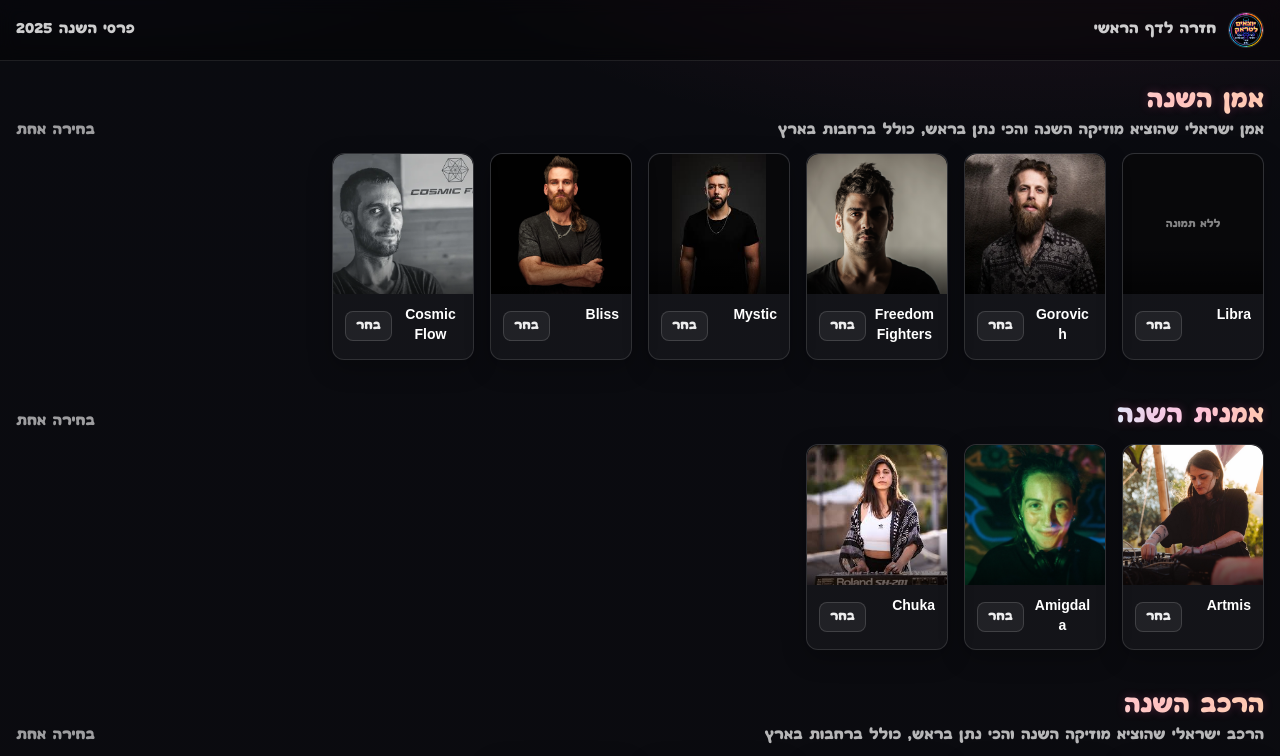
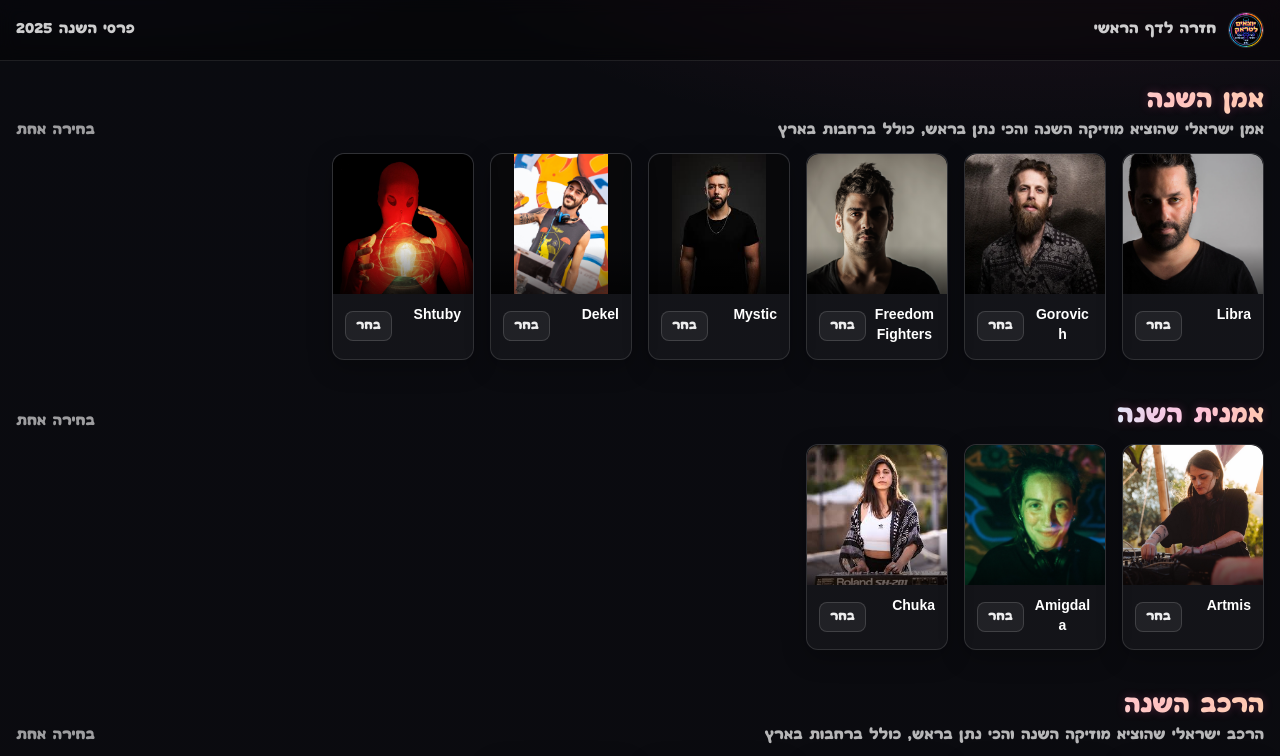
Before and after one commit to ShadowBoxer39/Trance-Awards, a Next.js app: page /awards in a window 1280 px wide. Shown: the top 756 px of the page. Built offline with nearby package versions, Linux system fonts and the light colour scheme.

Commit message:
Update awards-data.ts

```diff
--- a/data/awards-data.ts
+++ b/data/awards-data.ts
@@ -20,12 +20,12 @@ export const CATEGORIES: Category[] = [
     title: "אמן השנה",
     description: "אמן ישראלי שהוציא מוזיקה השנה והכי נתן בראש, כולל ברחבות בארץ",
     nominees: [
-      { id: "libra", name: "Libra" },
+      { id: "libra", name: "Libra", artwork: "/images/libra.jpg" },
       { id: "gorovich", name: "Gorovich", artwork: "/images/Gorovich.webp" },
       { id: "freedom-fighters", name: "Freedom Fighters", artwork: "/images/Freedom Fighters.png" },
       { id: "mystic", name: "Mystic", artwork: "/images/Mystic.jpg" },
-      { id: "bliss", name: "Bliss", artwork: "/images/bliss.jpg" },
-      { id: "cosmic-flow", name: "Cosmic Flow", artwork: "/images/cosmic flow.webp" },
+      { id: "dekel", name: "Dekel", artwork: "/images/dekel.jpg" },
+      { id: "shtuby", name: "Shtuby", artwork: "/images/shtuby.jpg" },
     ],
   },
   {
```
